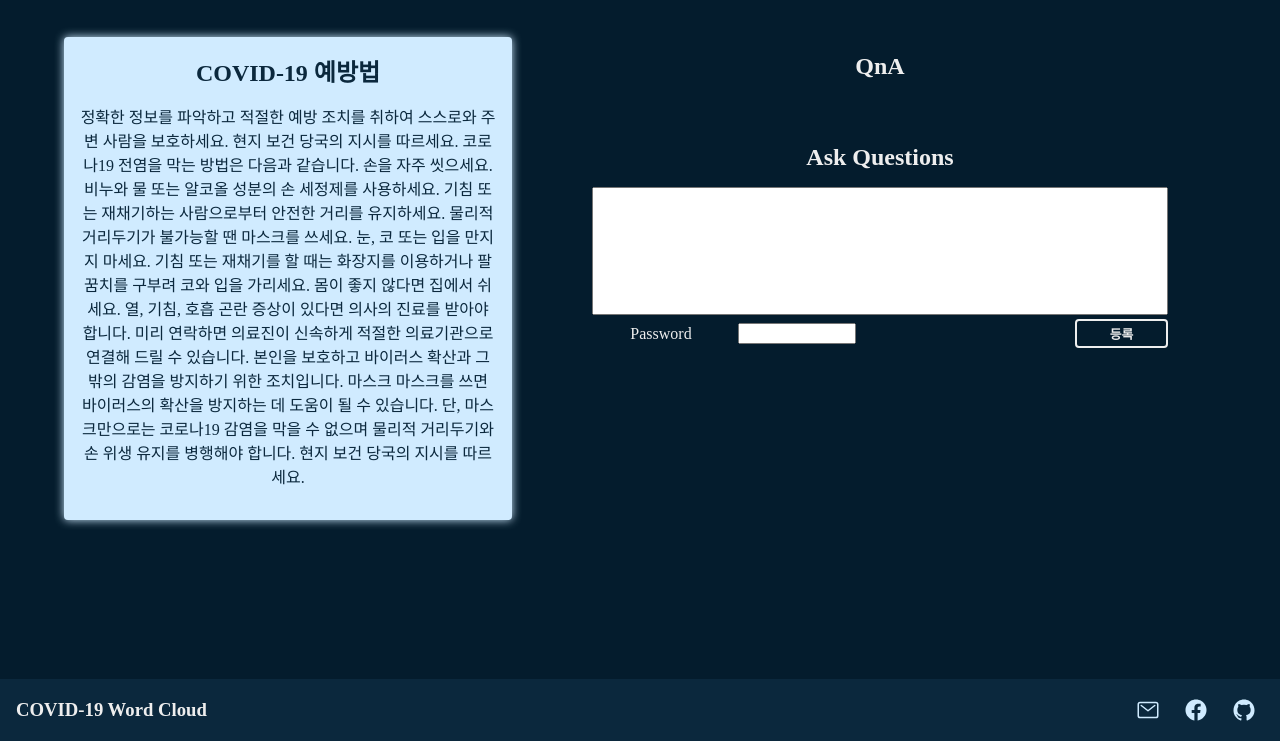
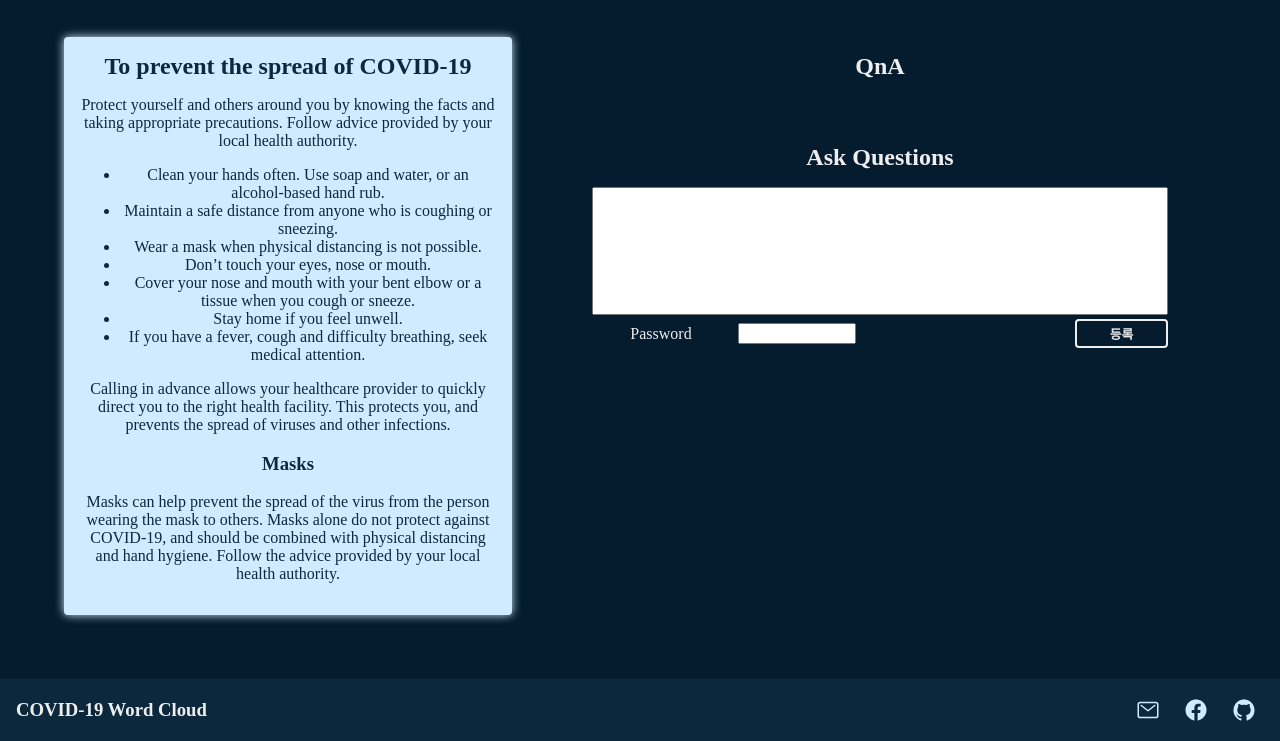
Before and after one commit to ddusi/covid19_WordCloud, a Django app: page /precautions/ in a window 1280 px wide. Shown: the part 59-800 px from the top of the page. Run offline with Django 3.2, Linux system fonts and the light colour scheme; data that the repository does not hold is empty; parts of the project's set-up code (start-up, migrations or seed data) failed here and were passed over; some libraries are stand-ins or nearby versions.

Commit message:
Change text in precautions.html in English and modify HTML structure #53

```diff
--- a/covid_web/templates/covid_web/precautions.html
+++ b/covid_web/templates/covid_web/precautions.html
@@ -1,21 +1,49 @@
 {% extends 'covid_web/base.html' %} {% load static %} {% block content %}
 <section role="main" class="precautions--main-section">
   <div class="precautions__precautions-list">
-    <h1 class="precautions-list__title">COVID-19 예방법</h1>
-    <p>
-      정확한 정보를 파악하고 적절한 예방 조치를 취하여 스스로와 주변 사람을
-      보호하세요. 현지 보건 당국의 지시를 따르세요. 코로나19 전염을 막는 방법은
-      다음과 같습니다. 손을 자주 씻으세요. 비누와 물 또는 알코올 성분의 손
-      세정제를 사용하세요. 기침 또는 재채기하는 사람으로부터 안전한 거리를
-      유지하세요. 물리적 거리두기가 불가능할 땐 마스크를 쓰세요. 눈, 코 또는
-      입을 만지지 마세요. 기침 또는 재채기를 할 때는 화장지를 이용하거나
-      팔꿈치를 구부려 코와 입을 가리세요. 몸이 좋지 않다면 집에서 쉬세요. 열,
-      기침, 호흡 곤란 증상이 있다면 의사의 진료를 받아야 합니다. 미리 연락하면
-      의료진이 신속하게 적절한 의료기관으로 연결해 드릴 수 있습니다. 본인을
-      보호하고 바이러스 확산과 그 밖의 감염을 방지하기 위한 조치입니다. 마스크
-      마스크를 쓰면 바이러스의 확산을 방지하는 데 도움이 될 수 있습니다. 단,
-      마스크만으로는 코로나19 감염을 막을 수 없으며 물리적 거리두기와 손 위생
-      유지를 병행해야 합니다. 현지 보건 당국의 지시를 따르세요.
+    <h1 class="precautions-list__title">To prevent the spread of COVID-19</h1>
+    <p class="precautions-list__description">
+      Protect yourself and others around you by knowing the facts and taking
+      appropriate precautions. Follow advice provided by your local health
+      authority.
+    </p>
+    <ul class="precuations-list__container">
+      <li class="precautions-list__instruction">
+        Clean your hands often. Use soap and water, or an alcohol-based hand
+        rub.
+      </li>
+      <li class="precautions-list__instruction">
+        Maintain a safe distance from anyone who is coughing or sneezing.
+      </li>
+      <li class="precautions-list__instruction">
+        Wear a mask when physical distancing is not possible.
+      </li>
+      <li class="precautions-list__instruction">
+        Don’t touch your eyes, nose or mouth.
+      </li>
+      <li class="precautions-list__instruction">
+        Cover your nose and mouth with your bent elbow or a tissue when you
+        cough or sneeze.
+      </li>
+      <li class="precautions-list__instruction">
+        Stay home if you feel unwell.
+      </li>
+      <li class="precautions-list__instruction">
+        If you have a fever, cough and difficulty breathing, seek medical
+        attention.
+      </li>
+    </ul>
+    <p class="precautions-list__description">
+      Calling in advance allows your healthcare provider to quickly direct you
+      to the right health facility. This protects you, and prevents the spread
+      of viruses and other infections.
+    </p>
+    <h3 class="precautions-list__topic">Masks</h3>
+    <p class="precautions-list__description">
+      Masks can help prevent the spread of the virus from the person wearing the
+      mask to others. Masks alone do not protect against COVID-19, and should be
+      combined with physical distancing and hand hygiene. Follow the advice
+      provided by your local health authority.
     </p>
   </div>
 
```
